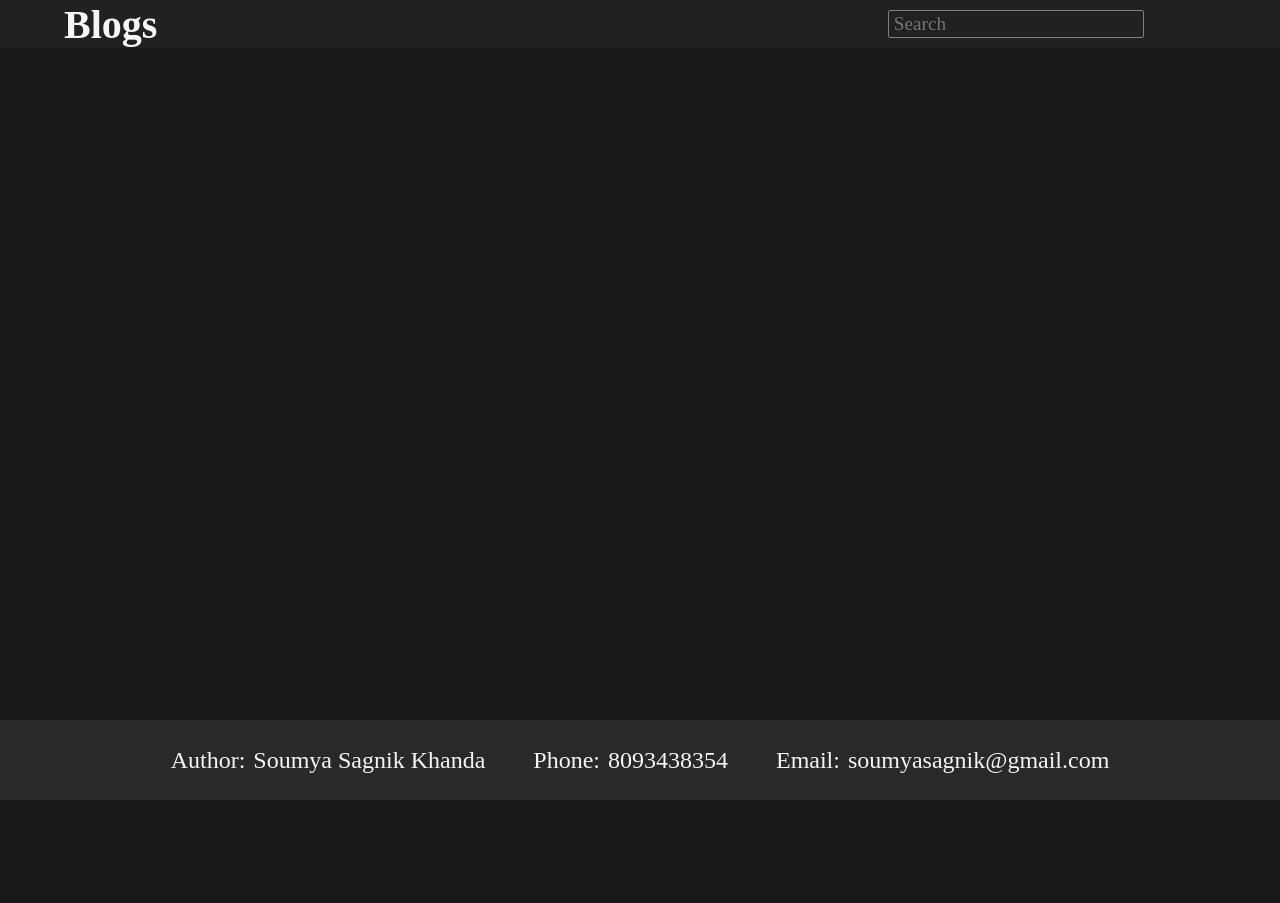
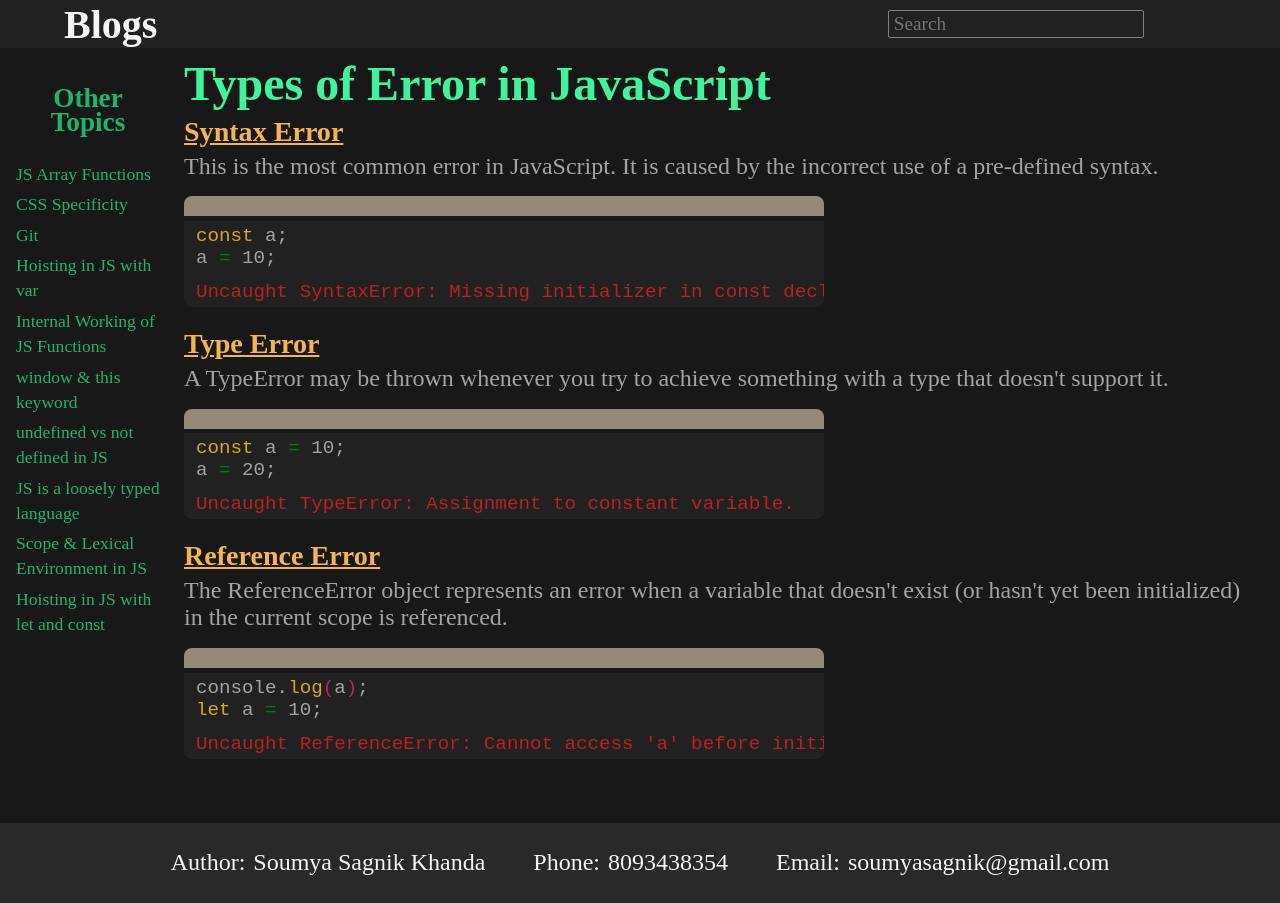
Before and after one commit to SoumyaSagnik/Blogs, a React (Create React App) app: page /js-errors in a window 1280 px wide. Before the commit the page ends 800 px from the top, so only its background shows below. Built offline with nearby package versions, Linux system fonts and the light colour scheme; a web font is replaced by a local one.

Commit message:
added error types in js

```diff
--- a/src/App.js
+++ b/src/App.js
@@ -18,6 +18,7 @@ import UndefinedVsNotDefined from "./Pages/UndefinedVsNotDefined";
 import JSLooselyTyped from "./Pages/JSLooselyTyped";
 import ScopeAndLE from "./Pages/ScopeAndLE";
 import JSHoisting2 from "./Pages/JSHoisting2";
+import Errors from "./Pages/Errors";
 
 const App = () => {
   const navigate = useNavigate();
@@ -135,6 +136,15 @@ const App = () => {
               </>
             }
           />
+          <Route
+            path="/js-errors"
+            element={
+              <>
+                <Sidebar data={notes} />
+                <Errors />
+              </>
+            }
+          />
         </Routes>
       </AnimatePresence>
       <Footer />
--- /dev/null
+++ b/src/Pages/Errors.js
@@ -0,0 +1,81 @@
+import Code from "../components/Code";
+import { motion } from "framer-motion";
+
+const Errors = () => {
+  return (
+    <motion.div
+      initial={{ opacity: 0 }}
+      animate={{ opacity: 1 }}
+      exit={{ opacity: 0 }}
+      transition={{ duration: 0.25 }}
+    >
+      <div className="content page">
+        <h1>Types of Error in JavaScript</h1>
+        <h3>Syntax Error</h3>
+        <p className="space-bottom">
+          This is the most common error in JavaScript. It is caused by the
+          incorrect use of a pre-defined syntax.{" "}
+        </p>
+        <Code />
+        <pre>
+          <div className="code-body">
+            <p>
+              <span className="yellow">const </span>a;
+            </p>
+            <p>
+              a <span className="grn">= </span>10;
+            </p>
+            <p className="space-top red">
+              Uncaught SyntaxError: Missing initializer in const declaration
+            </p>
+          </div>
+        </pre>
+        <h3>Type Error</h3>
+        <p className="space-bottom">
+          A TypeError may be thrown whenever you try to achieve something with a
+          type that doesn't support it.
+        </p>
+        <Code />
+        <pre>
+          <div className="code-body">
+            <p>
+              <span className="yellow">const </span>a{" "}
+              <span className="grn">= </span>10;
+            </p>
+            <p>
+              a <span className="grn">= </span>20;
+            </p>
+            <p className="space-top red">
+              Uncaught TypeError: Assignment to constant variable.
+            </p>
+          </div>
+        </pre>
+        <h3>Reference Error</h3>
+        <p className="space-bottom">
+          The ReferenceError object represents an error when a variable that
+          doesn't exist (or hasn't yet been initialized) in the current scope is
+          referenced.
+        </p>
+        <Code />
+        <pre>
+          <div className="code-body">
+            <p>
+              console.
+              <span className="yellow">log</span>
+              <span className="pink">(</span>a<span className="pink">)</span>;
+            </p>
+            <p>
+              <span className="yellow">let</span> a{" "}
+              <span className="grn">= </span>10;
+            </p>
+            <p className="space-top red">
+              Uncaught ReferenceError: Cannot access 'a' before initialization
+            </p>
+          </div>
+        </pre>
+      </div>
+    </motion.div>
+  );
+};
+
+export default Errors;
--- a/src/meta.json
+++ b/src/meta.json
@@ -78,5 +78,13 @@
     "desc": "An overview of how hoisting works with let and const.",
     "link": "/js-hoisting-let&const",
     "search": ["javascript"]
+  },
+  {
+    "id": 11,
+    "topic": "Types of Error in JS",
+    "type": "js",
+    "desc": "Common types of errors in JavaScript with examples.",
+    "link": "/js-errors",
+    "search": ["javascript"]
   }
 ]
```
Also changed, not shown: 1 other file (tests, documents, lock files or other folders).
